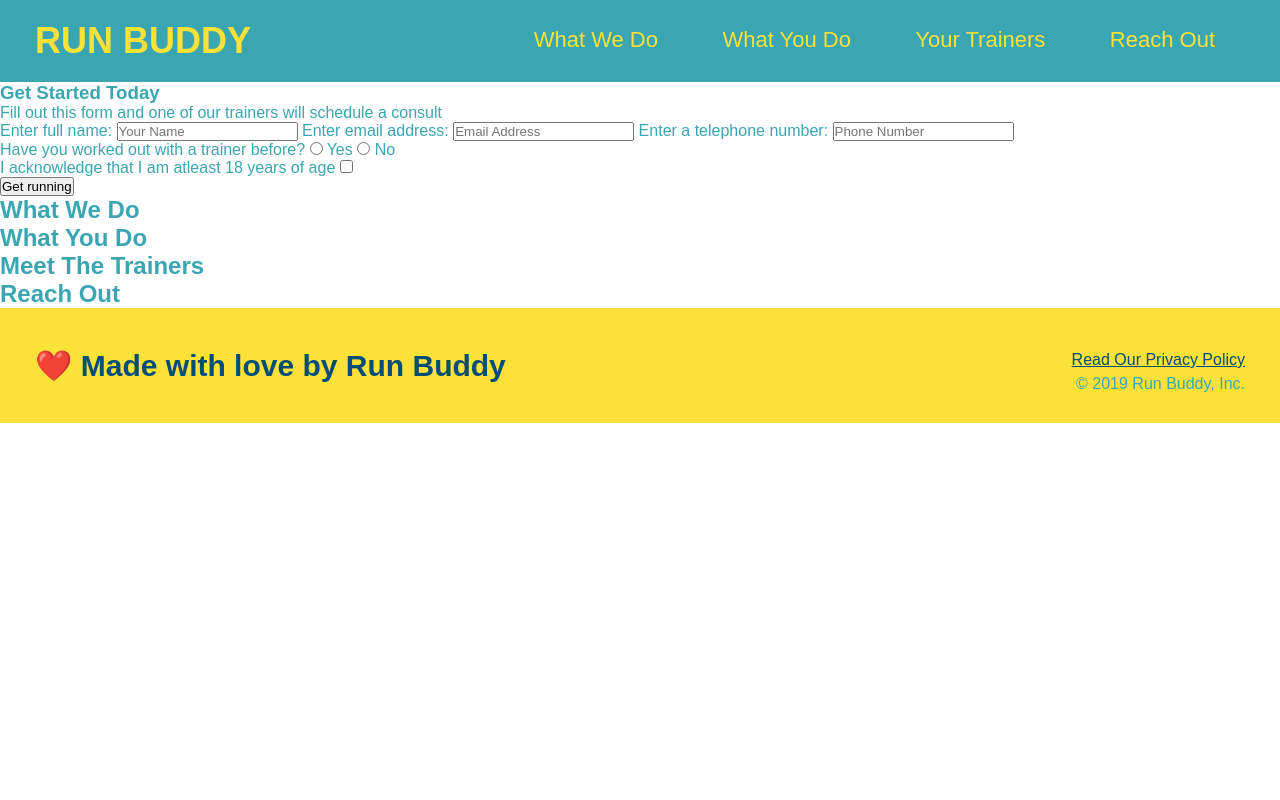
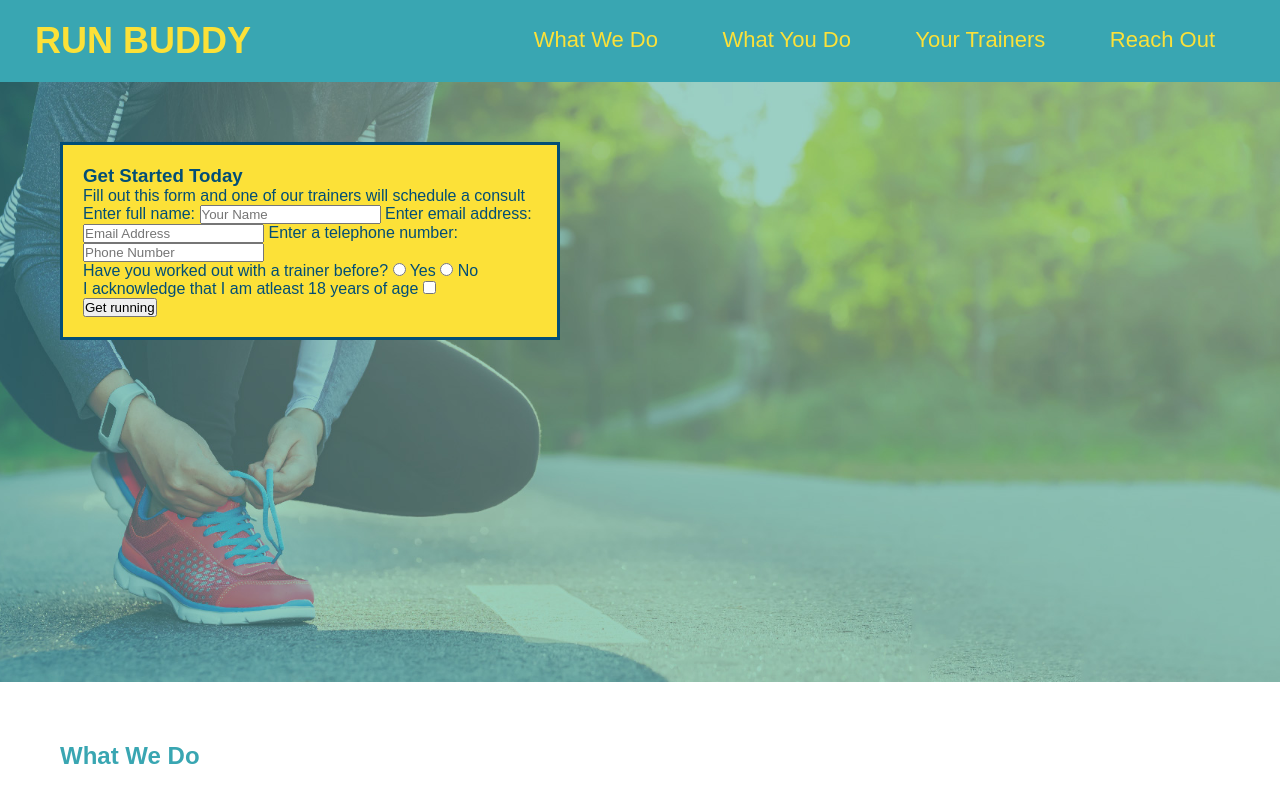
Before and after one commit to ksknight81/run-buddy, a plain HTML site: page index.html in a window 1280 px wide. Shown: the top 800 px of the page. Drawn offline with Linux system fonts and the light colour scheme.

Commit message:
updated index and css

```diff
--- a/assets/css/style.css
+++ b/assets/css/style.css
@@ -67,3 +67,27 @@ footer div {
 footer a {
     color: #024e76;
 }
+
+section {
+    padding: 60px;
+}
+
+/* Hero Style Start */
+.hero {
+    background-image: url("../images/hero-bg.jpg");
+    height: 600px;
+    background-size: cover;
+    background-position: center;
+}
+/* Hero Style End */
+
+/* Hero Form Style start */
+.hero-form {
+    background-color: #fce138;
+    color: #024e76;
+    padding: 20px;
+    width: 500px;
+    border-style: solid;
+    border-width: 3px;
+    border-color: #024e76;
+}
--- a/index.html
+++ b/index.html
@@ -33,8 +33,8 @@
 </header>
 
 <!--hero/jumbotron-->
-<section>
-    <div>
+<section class="hero">
+    <div class="hero-form">
         <h3>Get Started Today</h3>
         <p>Fill out this form and one of our trainers will schedule a consult</p>
     <!-- Add form element -->
```
Also changed, not shown: assets/images/hero-bg.jpg (added).
